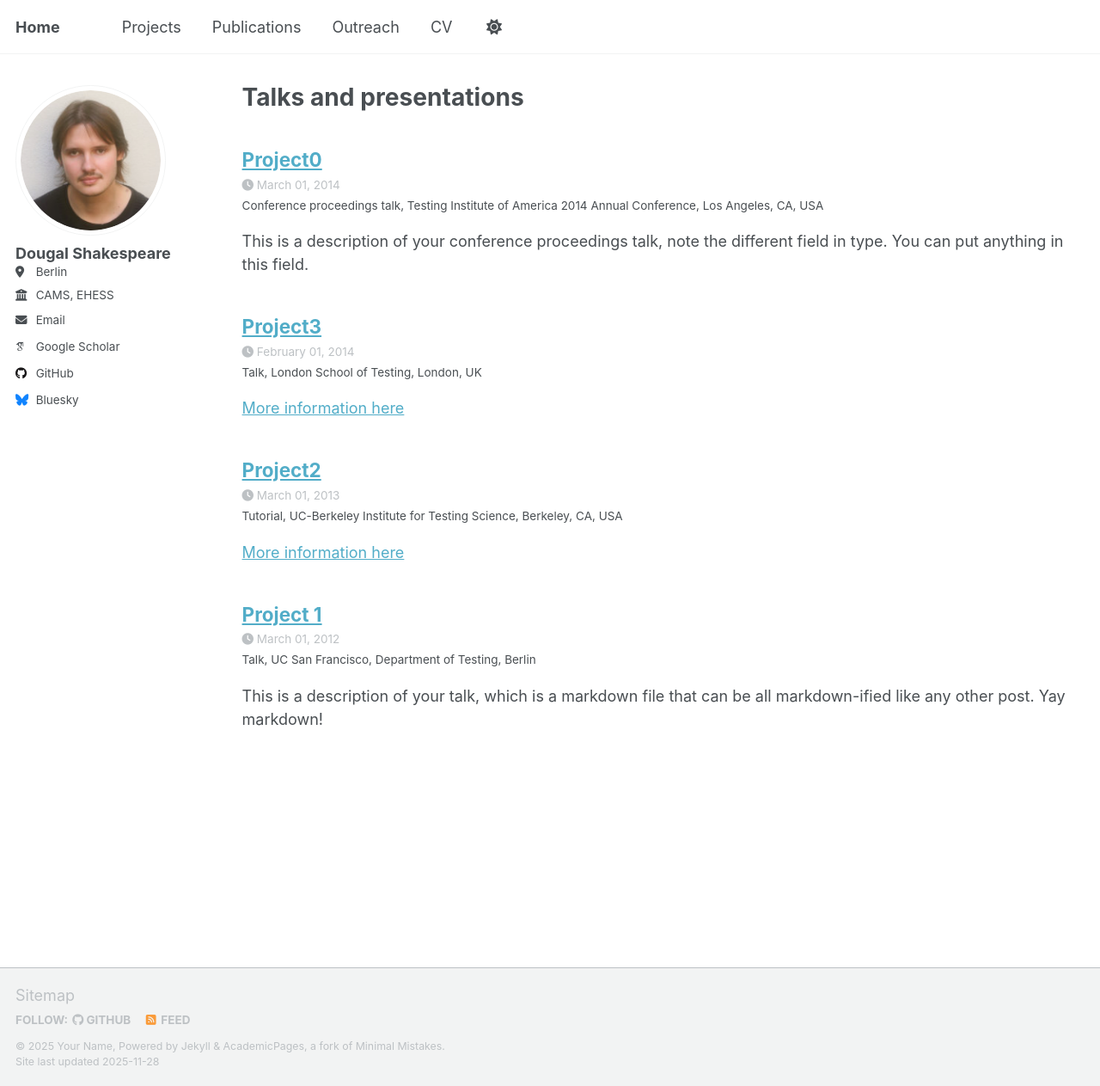
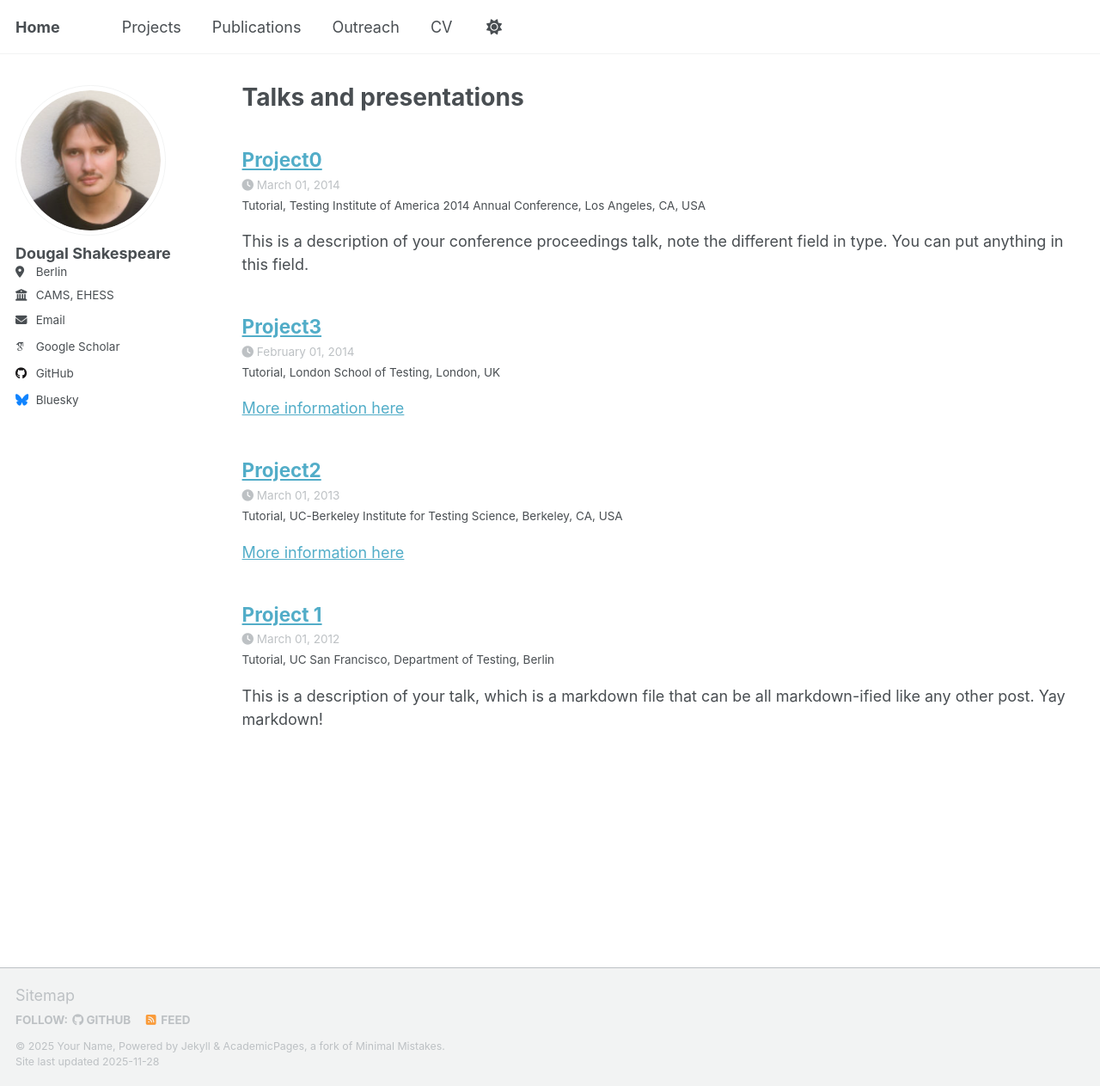
Before and after one commit to deshiiii/deshiiii.github.io, a Jekyll site: the page built from _pages/talks.html, in a window 1280 px wide and 1263 px high. Shown: the whole window at 86% size. Built offline with Jekyll 4.4.1, drawn with Linux system fonts in a browser that asks for light colours; some web fonts are replaced; a script that is not in the unit is left out.

```diff
--- a/_talks/2012-03-01-talk-1.md
+++ b/_talks/2012-03-01-talk-1.md
@@ -1,7 +1,7 @@
 ---
 title: "Project 1"
 collection: talks
-type: "Talk"
+type: "Tutorial"
 permalink: /talks/2012-03-01-talk-1
 venue: "UC San Francisco, Department of Testing"
 date: 2012-03-01
--- a/_talks/2014-02-01-talk-2.md
+++ b/_talks/2014-02-01-talk-2.md
@@ -1,7 +1,7 @@
 ---
 title: "Project3"
 collection: talks
-type: "Talk"
+type: "Tutorial"
 permalink: /talks/2014-02-01-talk-2
 venue: "London School of Testing"
 date: 2014-02-01
--- a/_talks/2014-03-01-talk-3.md
+++ b/_talks/2014-03-01-talk-3.md
@@ -1,7 +1,7 @@
 ---
 title: "Project0"
 collection: talks
-type: "Conference proceedings talk"
+type: "Tutorial"
 permalink: /talks/2014-03-01-talk-3
 venue: "Testing Institute of America 2014 Annual Conference"
 date: 2014-03-01
```
